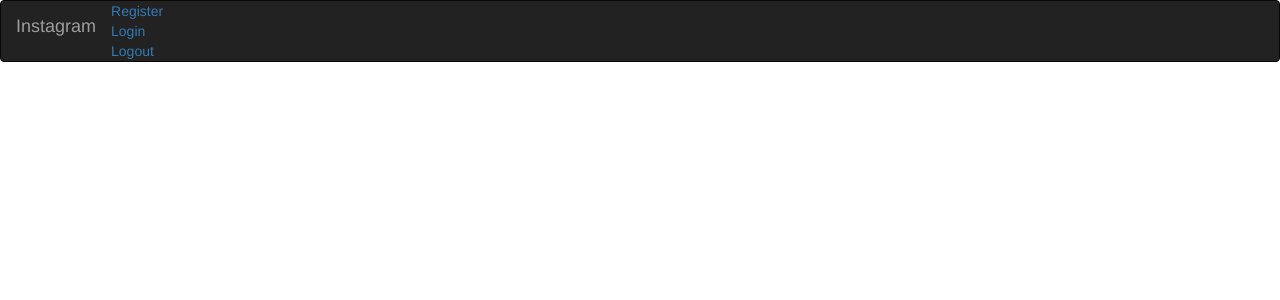
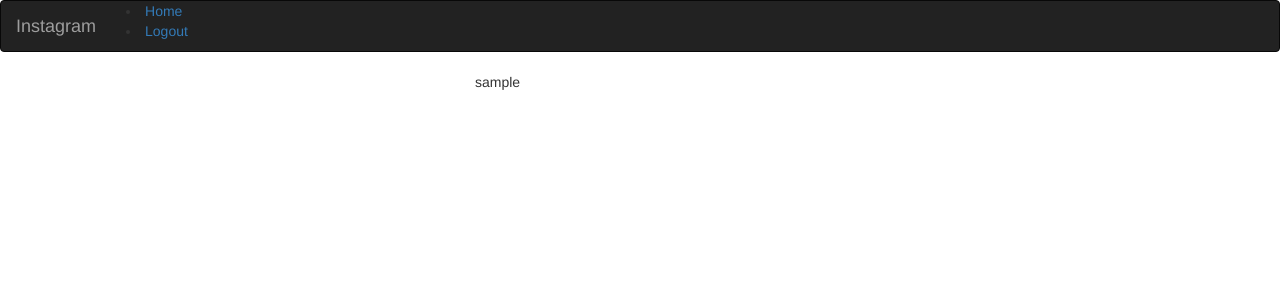
Before and after one commit to Collins07/Instagram-clone, a Django app: a page that uses instagram/templates/navbar.html in a window 1280 px wide. Shown: the top 300 px of the page. Run offline with Django 3.2, Linux system fonts and the light colour scheme; the visitor is signed in with stand-in values (Sample User, id 1); data comes from the database, SQL or seed files in the repository; data that the repository does not hold is empty; some libraries are stand-ins or nearby versions.

Commit message:
update navbar

```diff
--- a/instagram/templates/navbar.html
+++ b/instagram/templates/navbar.html
@@ -1,5 +1,5 @@
 <nav class="navbar navbar-inverse">
-    <div class="container-fluid">
+    <!-- <div class="container-fluid">
       <div class="navbar-header">
         <a class="navbar-brand" href="{% url 'homePage' %}">Instagram</a>
       </div>
@@ -12,7 +12,41 @@
       </div>
       <div>
         <a href="/logout">Logout</a>
-      </div>
+      </div> -->
+
+      <div class="container-fluid">
+        <div class="navbar-header">
+          <a class="navbar-brand" href="/">Instagram</a>
+        </div>
+
+        <!-- Adding a search form  -->
+    <div class="col-sm-4 col-md-4 navbar-right">
+
 
     </div>
-  </nav>
+    <!-- search form end -->
+
+    <div class="col-sm-6 col-md-6">
+      {% if user.is_authenticated %}
+
+
+
+            <li>
+              <a href="{%url 'homePage'%}">Home</a>
+            </li>
+
+            <li>
+              <a href="/logout">Logout</a>
+            </li>
+
+
+
+      {% else %}
+      <li>
+        <a class='btn btn-default' href="/accounts/login">Login</a>
+      </li>
+
+      {% endif %}
+    </div>
+  </div>
+</nav>
--- a/instagram/templates/profile.html
+++ b/instagram/templates/profile.html
@@ -1,6 +1,7 @@
 {% extends 'base.html' %}
 {% load bootstrap3 %}
 
+{% block content %}
 <div class="container">
     <div class="profile">
         <div class="container">
@@ -25,3 +26,4 @@
         </div>
     </div>
 </div>
+{% endblock %}
```
